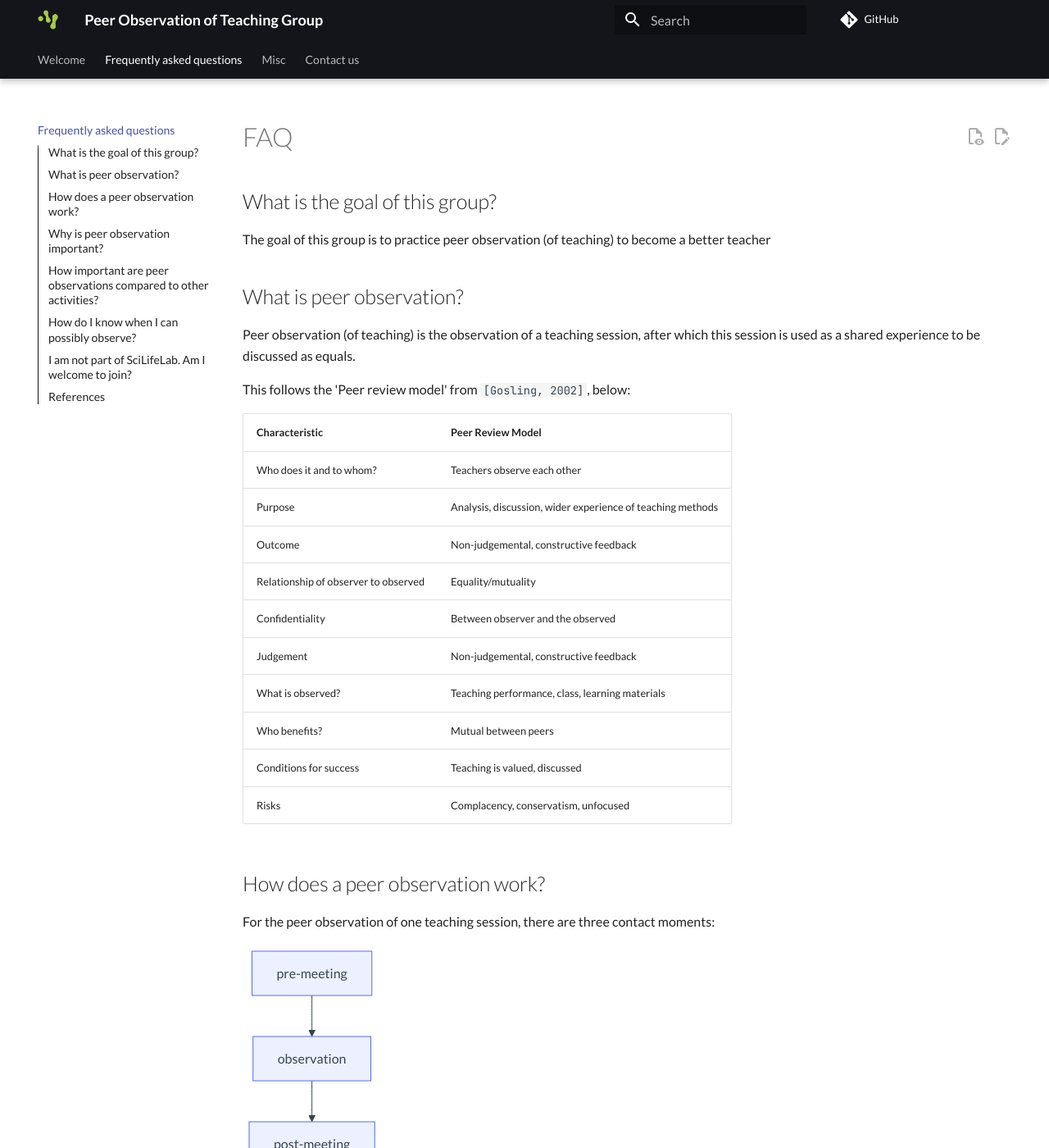
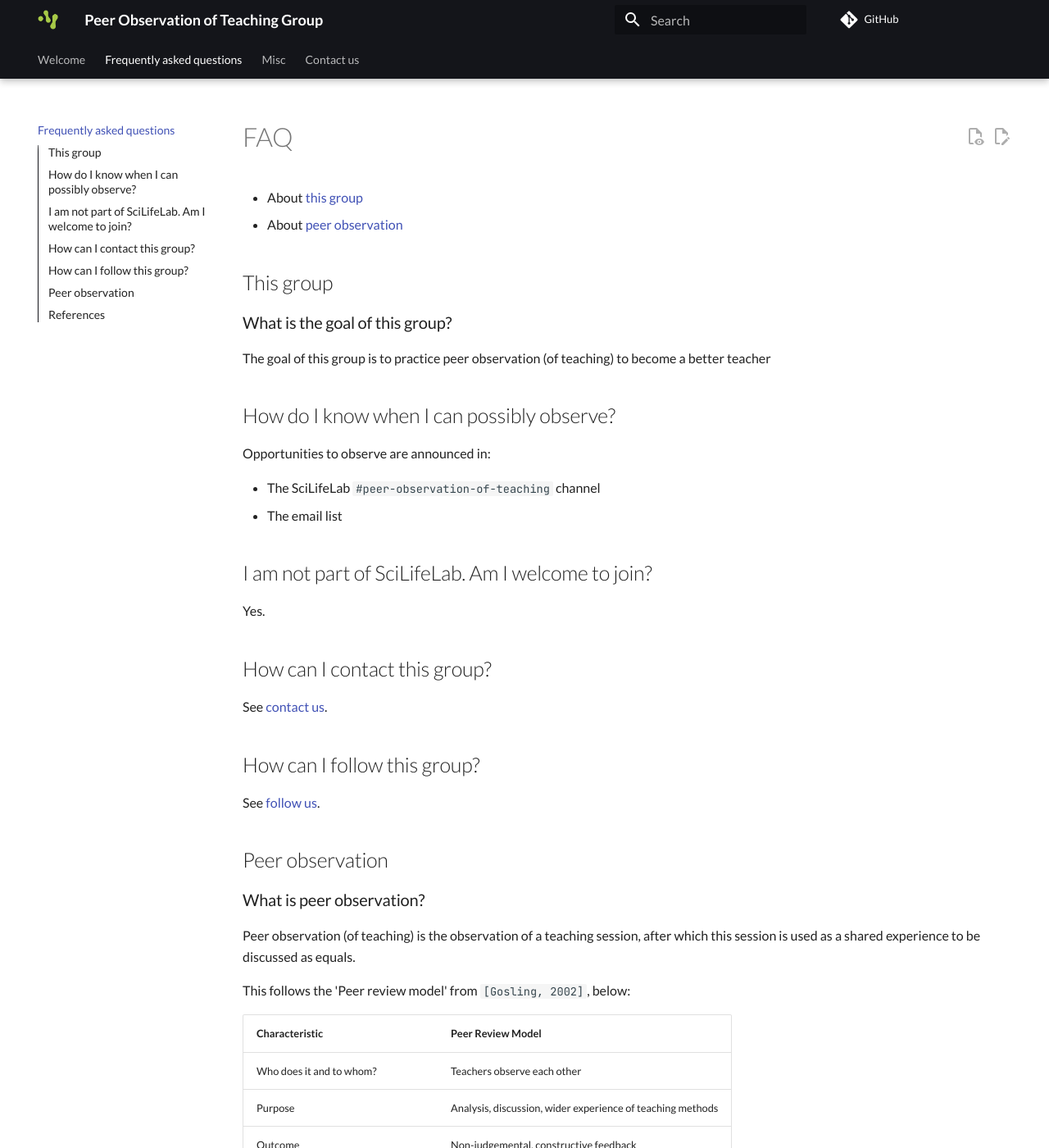
Before and after one commit to SciLifeLab/peer_observation_of_teaching_group, an MkDocs documentation site: the page built from docs/faq.md, in a window 1280 px wide and 1400 px high. Shown: the whole window at 82% size. Built offline with MkDocs 1.6.1 and Material for MkDocs 9.7.7, drawn with Linux system fonts in a browser that asks for light colours; comment, search, counter and statistics services are not loaded; some of the changed text lies outside the part shown.

Commit message:
Separate 'contact us' and 'follow us'

````diff
--- a/docs/faq.md
+++ b/docs/faq.md
@@ -7,13 +7,39 @@ tags:
 
 # FAQ
 
-## What is the goal of this group?
+- About [this group](#this-group)
+- About [peer observation](#peer_observation)
+
+## This group
+
+### What is the goal of this group?
 
 The goal of this group is
 to practice peer observation (of teaching)
 to become a better teacher
 
-## What is peer observation?
+## How do I know when I can possibly observe?
+
+Opportunities to observe are announced in:
+
+- The SciLifeLab `#peer-observation-of-teaching` channel
+- The email list
+
+## I am not part of SciLifeLab. Am I welcome to join?
+
+Yes.
+
+## How can I contact this group?
+
+See [contact us](contact_us.md).
+
+## How can I follow this group?
+
+See [follow us](follow_us.md).
+
+## Peer observation
+
+### What is peer observation?
 
 Peer observation (of teaching) is the observation of a teaching session,
 after which this session is used as a shared experience to be discussed
@@ -38,7 +64,7 @@ Risks                                | Complacency, conservatism, unfocused
 
 <!-- markdownlint-enable MD013 -->
 
-## How does a peer observation work?
+### How does a peer observation work?
 
 For the peer observation of one teaching session,
 there are three contact moments:
@@ -95,7 +121,7 @@ flowchart TD
   schedule --> pre-meeting --> observation --> post-meeting
 ```
 
-## Why is peer observation important?
+### Why is peer observation important?
 
 - Peer observation of teaching is
   **one of the two most important ways**
@@ -107,7 +133,7 @@ flowchart TD
   peer observation of teaching is **one of the few things**
   valued among university teachers `[Smith and Wyness, 2025]`
 
-## How important are peer observations compared to other activities?
+### How important are peer observations compared to other activities?
 
 - It is among the **two** most important ways to grow as a teaching
   (the other being self-reflection)
--- /dev/null
+++ b/docs/follow_us.md
@@ -0,0 +1,25 @@
+---
+tags:
+  - follow
+  - us
+---
+
+# Follow us
+
+There are multiple ways to follow us:
+
+- [Slack](#slack)
+- [Email list](#email-list)
+
+## Slack
+
+We have a public channel in the SciLifeLab Slack server
+called `peer-observation-of-teaching`.
+
+If you are not part of this server,
+[contact us by email](contact_us.md#email) to request access.
+
+## Email list
+
+You can subscribe to our email list at
+[the FreeLists page for the email list](https://www.freelists.org/list/peer_observation_of_teaching).
````
Also changed, not shown: other parts of docs/faq.md (+0 -11 lines), docs/contact_us.md (+2 -9 lines).
